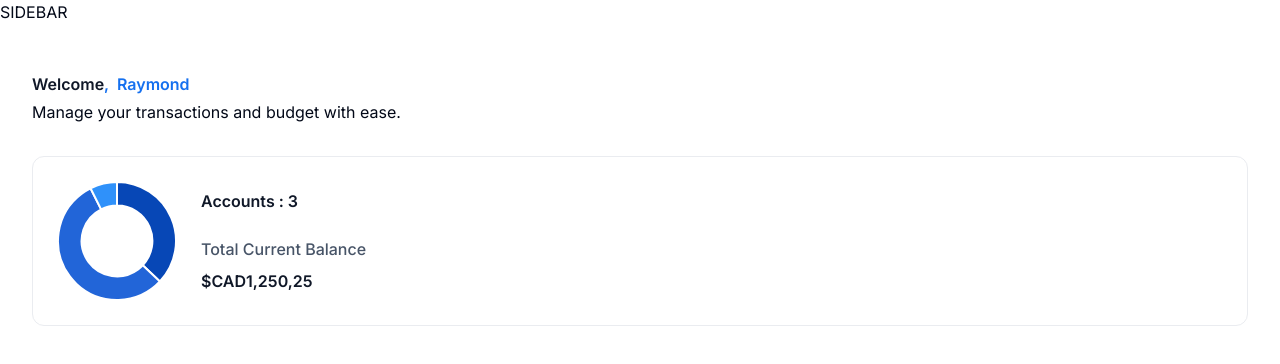
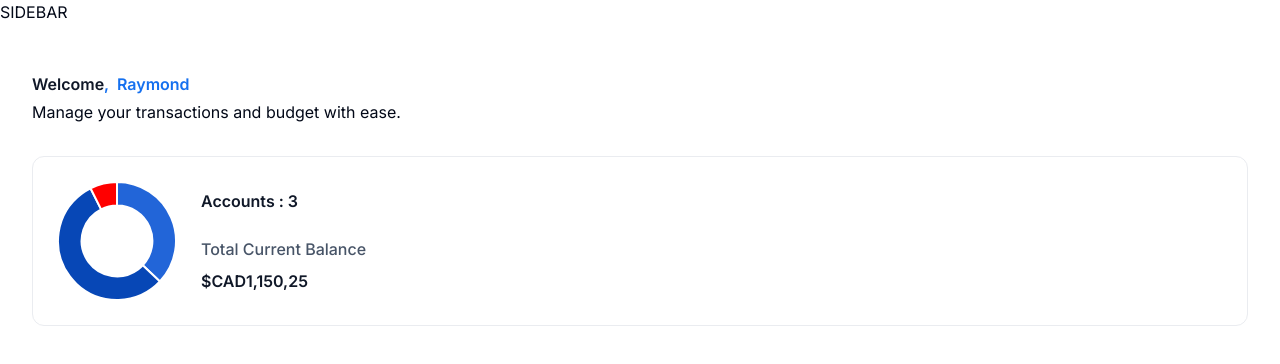
Before and after one commit to SyndicateGit/FinanceFlow, a Next.js app: page / in a window 1280 px wide. Shown: the top 364 px of the page. Built offline with nearby package versions, Linux system fonts and the light colour scheme.

Commit message:
Changed pie chart color to reflect credit balance being negative.

```diff
--- a/src/app/(root)/page.tsx
+++ b/src/app/(root)/page.tsx
@@ -4,6 +4,12 @@ import React from 'react'
 
 const Home = () => {
   const LoggedIn = {firstName: 'Raymond', lastName: 'Zeng'}
+  const accounts: Account[] = [
+    { id: "1", accountType: "SAVINGS", balance: 500.25, currency: "CAD" },
+    { id: "2", accountType: "DEBIT", balance: 750, currency: "CAD" },
+    { id: "3", accountType: "CREDIT", balance: -100, currency: "CAD" }
+  ];
+  const totalCurrentBalance = accounts.reduce((acc, account) => acc + account.balance, 0);
   return (
     <section className="no-scrollbar flex w-full flex-row max-xl:max-h-screen max-xl:overflow-y-scroll">
       <div className='no-scrollbar flex w-full flex-1 flex-col gap-8 px-5 sm:px-8 py-7 lg:py-12 xl:max-h-screen xl:overflow-y-scroll'>
@@ -15,8 +21,8 @@ const Home = () => {
             subtext="Manage your transactions and budget with ease."
           />
           <TotalBalanceBox
-            accounts={[{id: "1", accountType: "SAVINGS", balance: 500.25, currency: "CAD"}, {id: "2", accountType: "DEBIT", balance: 750, currency: "CAD"}, {id: "3", accountType: "CREDIT", balance: 100, currency: "CAD"}]}
-            totalCurrentBalance={1250.25}
+            accounts={accounts}
+            totalCurrentBalance={totalCurrentBalance}
           />
         </header>
       </div>
--- a/src/components/charts/DoughnutChart.tsx
+++ b/src/components/charts/DoughnutChart.tsx
@@ -14,11 +14,15 @@ const DoughnutChart = ({accounts} : DoughnutChartProps) => {
       {
         label: 'Accounts',
         data: accounts.map((account) => account.balance),
-        backgroundColor: [
-          '#0747b6',
-          '#2265d8',
-          '#2f91fa',
-        ],
+        backgroundColor: accounts.map((account) => {
+          if (account.accountType === "CREDIT"){
+            return "Red"
+          }
+          if(account.accountType === "SAVINGS"){
+            return "#2265d8"
+          }
+          return "#0747b6"
+        }),
       }
     ],
     labels: accounts.map((account) => account.accountType),
```
